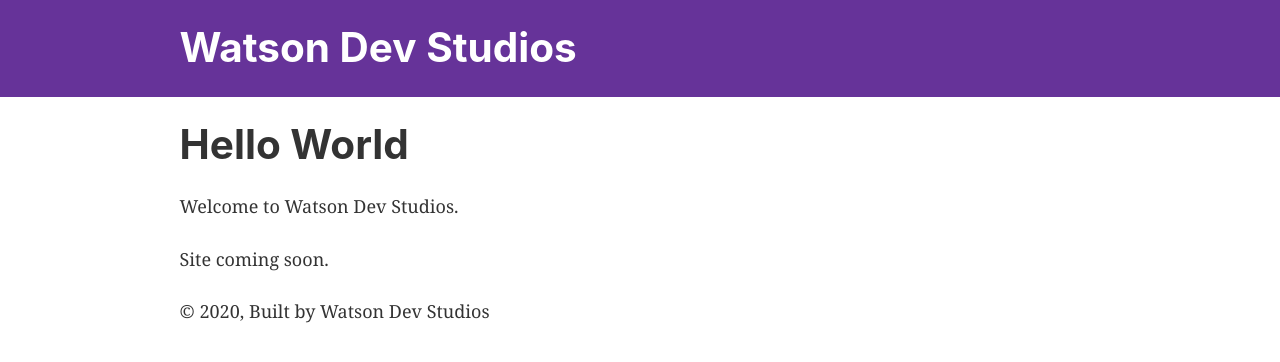
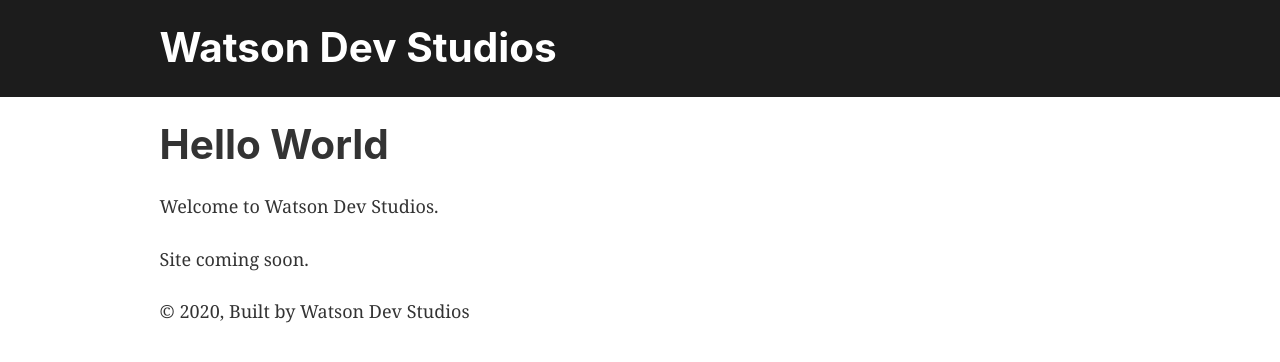
Before and after one commit to watsontrevor10/watson_dev_studios, a Gatsby site: page / in a window 1280 px wide. Built offline with nearby package versions, Linux system fonts and the light colour scheme; Gatsby itself is replaced by a stand-in of ours.

Commit message:
changed color of header

```diff
--- a/src/components/header.js
+++ b/src/components/header.js
@@ -5,14 +5,14 @@
 const Header = ({ siteTitle }) => (
   <header
     style={{
-      background: `rebeccapurple`,
+      background: `#1c1c1c`,
       marginBottom: `1.45rem`,
     }}
   >
     <div
       style={{
         margin: `0 auto`,
-        maxWidth: 960,
+        maxWidth: 1000,
         padding: `1.45rem 1.0875rem`,
       }}
     >
--- a/src/components/layout.js
+++ b/src/components/layout.js
@@ -29,7 +29,7 @@
       <div
         style={{
           margin: `0 auto`,
-          maxWidth: 960,
+          maxWidth: 1000,
           padding: `0 1.0875rem 1.45rem`,
         }}
       >
```
